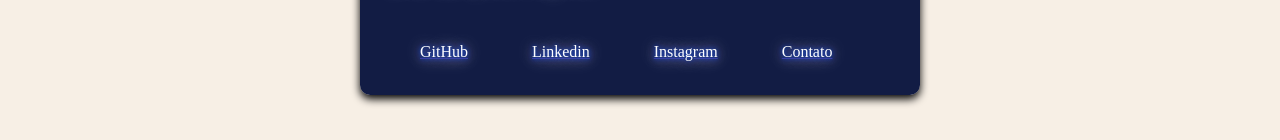
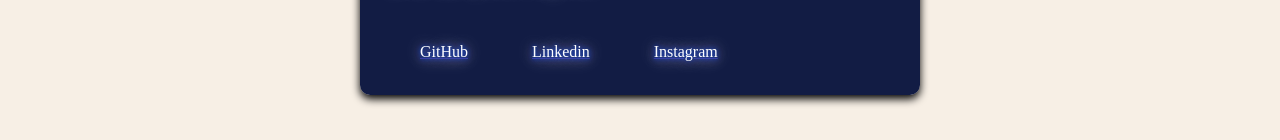
Before and after one commit to souzabweatriz/site-simples, a plain HTML site: page sobre.html in a window 1280 px wide. Shown: the part 761-901 px from the top of the page. Drawn offline with Linux system fonts and the light colour scheme.

Commit message:
fix: remove link

```diff
--- a/sobre.html
+++ b/sobre.html
@@ -26,7 +26,6 @@
             <a href="https://github.com/souzabweatriz">GitHub</a>
             <a href="https://www.linkedin.com/in/ana-beatriz-de-souza-745b222b1/">Linkedin</a>
             <a href="https://www.instagram.com/souzabweatriz_/profilecard/?igsh=MWUzaHFrOTh5N2prZA==">Instagram</a>
-            <a href="https://souzabweatriz.github.io/site-simples/Contato.html">Contato</a>
         </div>
         </div>
     </main>
```
